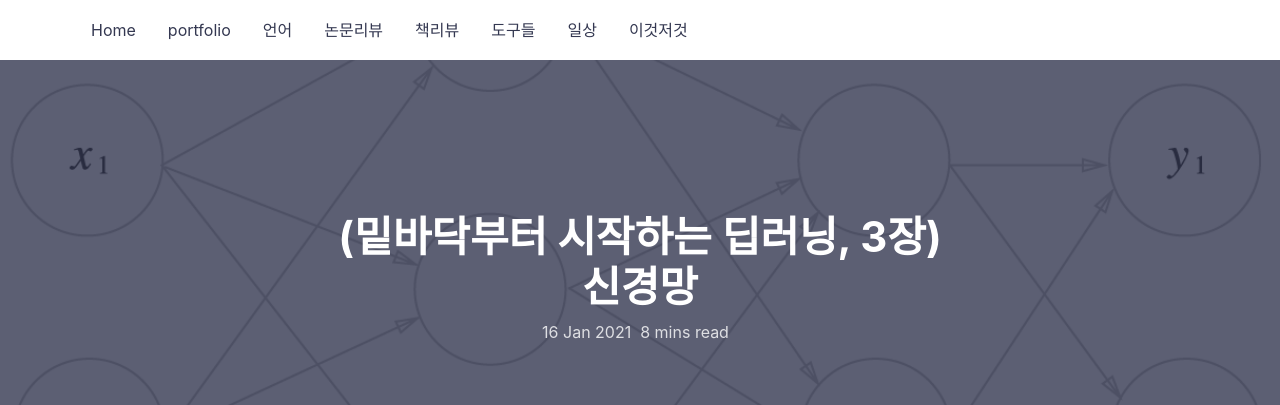
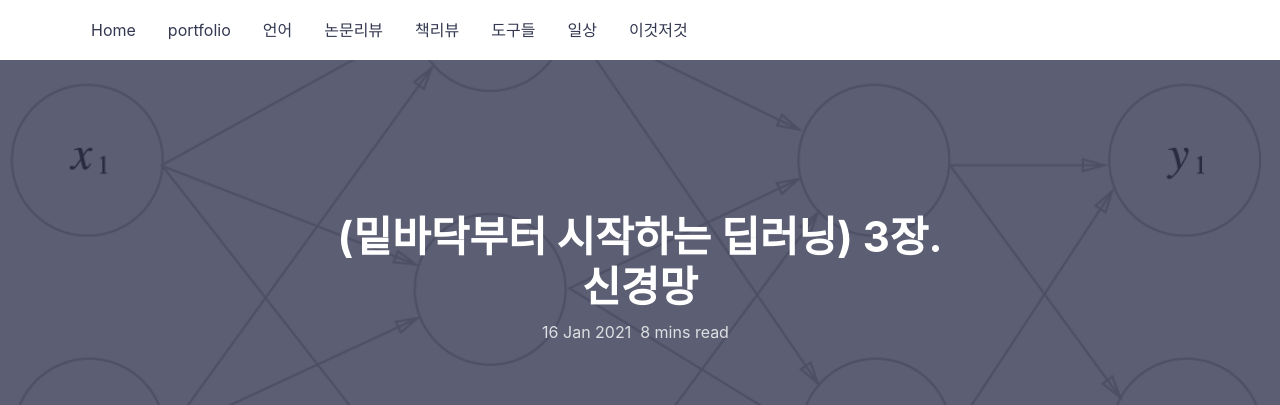
Before and after one commit to SUNGBEOMCHOI/SungBeomChoi.github.io, a Jekyll site: the page built from _posts/2021-01-16-ch3_Neural_Net.md, in a window 1280 px wide and 900 px high. Shown: the top 405 px of the window. Built offline with Jekyll 4.4.1, drawn with Linux system fonts in a browser that asks for light colours; comment, search, counter and statistics services are not loaded; some of the changed text lies outside the part shown.

```diff
--- a/_posts/2021-01-16-ch3_Neural_Net.md
+++ b/_posts/2021-01-16-ch3_Neural_Net.md
@@ -1,6 +1,6 @@
 ---
 layout: post
-title: (밑바닥부터 시작하는 딥러닝, 3장) 신경망
+title: (밑바닥부터 시작하는 딥러닝) 3장. 신경망
 featured-img: 2021-01-16-ch3_Neural_Net/fig6
 permalink: /book_review/ch3_Neural_Net
 category: book_review
```
Also changed, not shown: _posts/2021-01-09-ch2_perceptron.md (+1 -1 lines).
